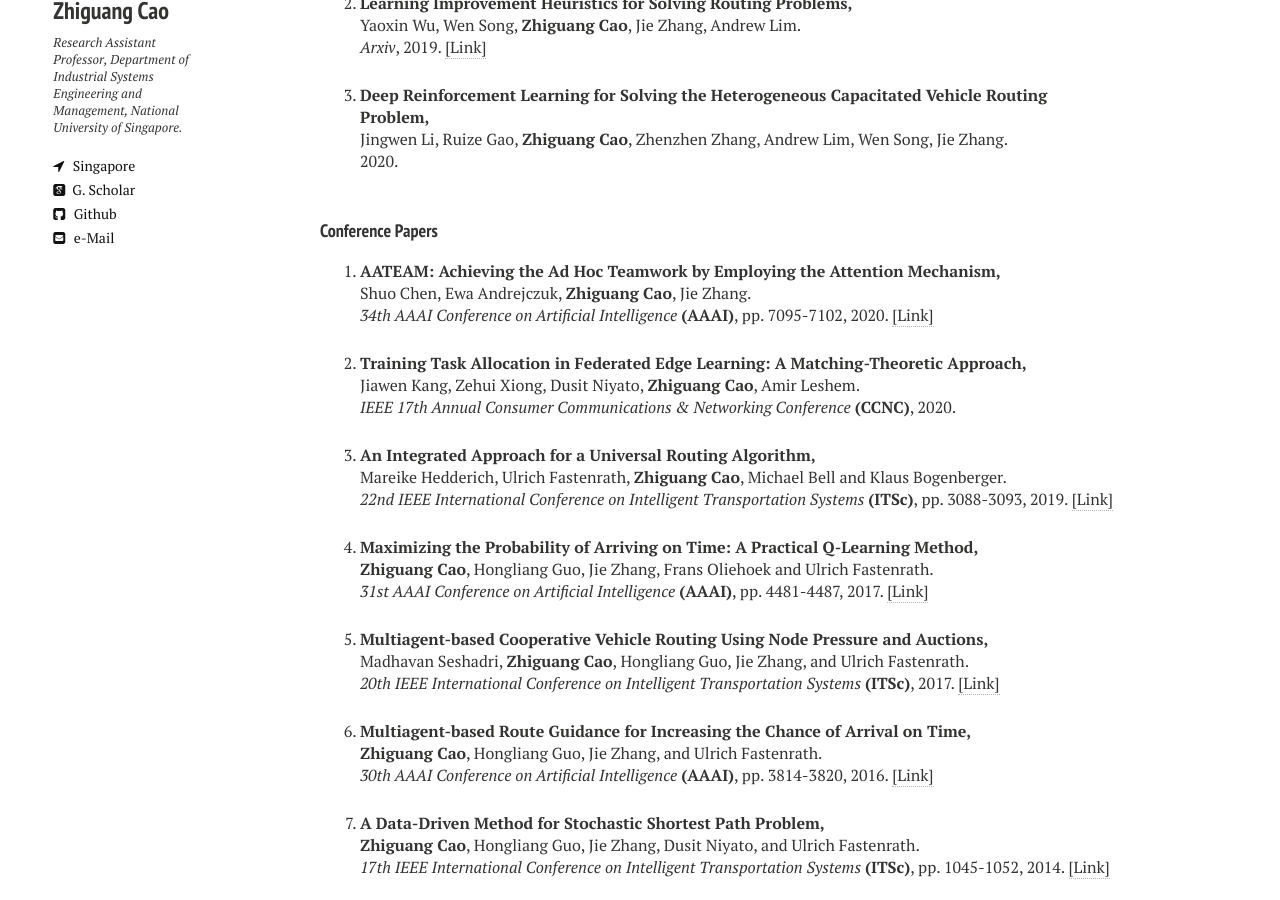
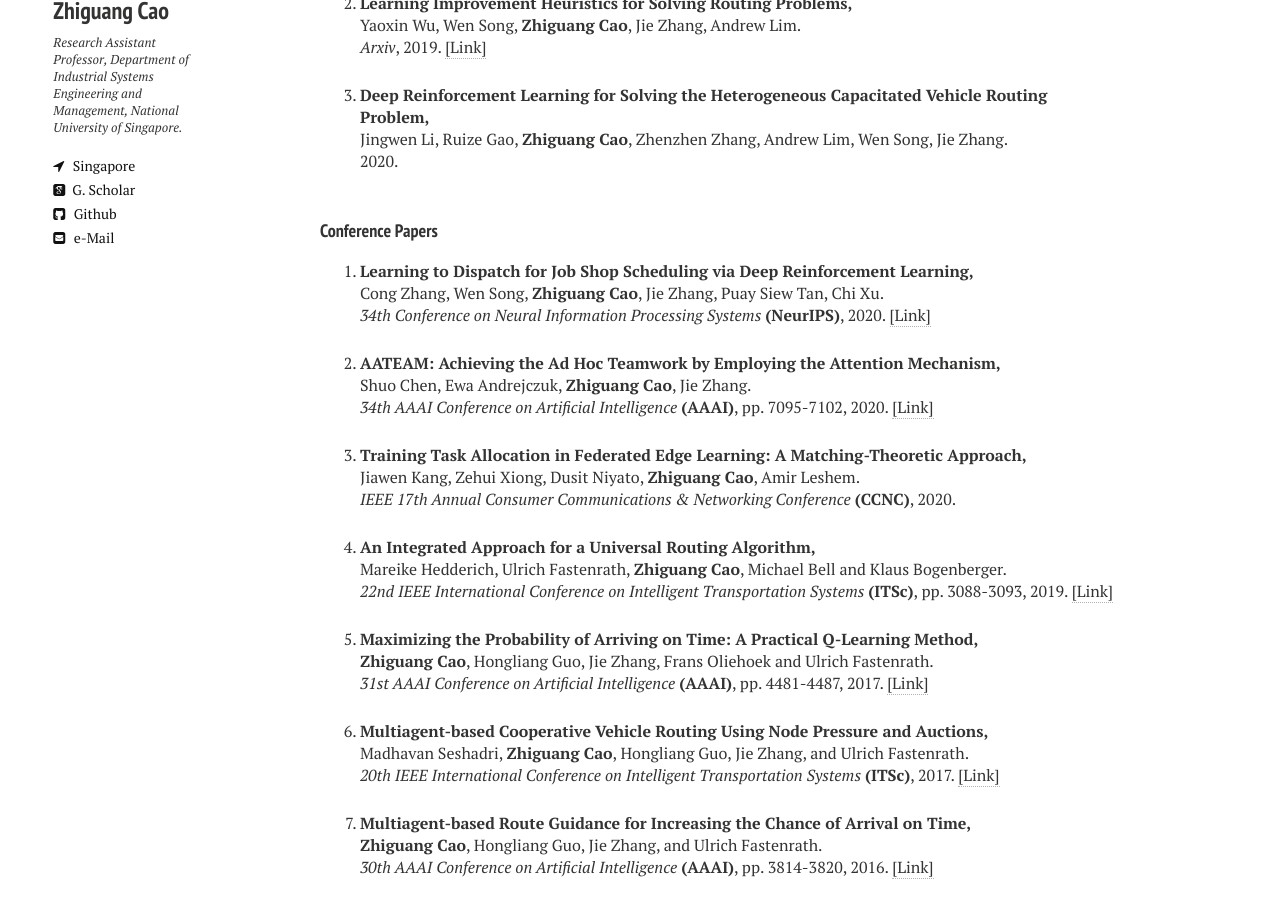
Before and after one commit to zhiguangcaosg/zhiguangcaosg.github.io, a Jekyll site: the page built from publications.md, in a window 1280 px wide and 900 px high, scrolled down 319 px. Built offline with Jekyll 4.4.1, drawn with Linux system fonts in a browser that asks for light colours; nearby versions of some CDN libraries.

Commit message:
Update publications.html

```diff
--- a/_layouts/publications.html
+++ b/_layouts/publications.html
@@ -122,6 +122,14 @@ div.bibtex pre { font-size: 75%; overflow: auto;  width: 100%; padding: 0em 0em;
     <!-- Item: Caelles2016 -->
 <ul style="padding-left:0px;">
 <ol >
+
+<li>
+<p>
+<b>Learning to Dispatch for Job Shop Scheduling via Deep Reinforcement Learning,</b>
+<br>Cong Zhang, Wen Song, <b>Zhiguang Cao</b>, Jie Zhang, Puay Siew Tan, Chi Xu.<br>
+<i>34th Conference on Neural Information Processing Systems</i> <b>(NeurIPS)</b>, 2020. <a href="https://nips.cc/"  target="_blank">[Link]</a>
+</p>
+</li>
 
 <li>
 <p>
```
